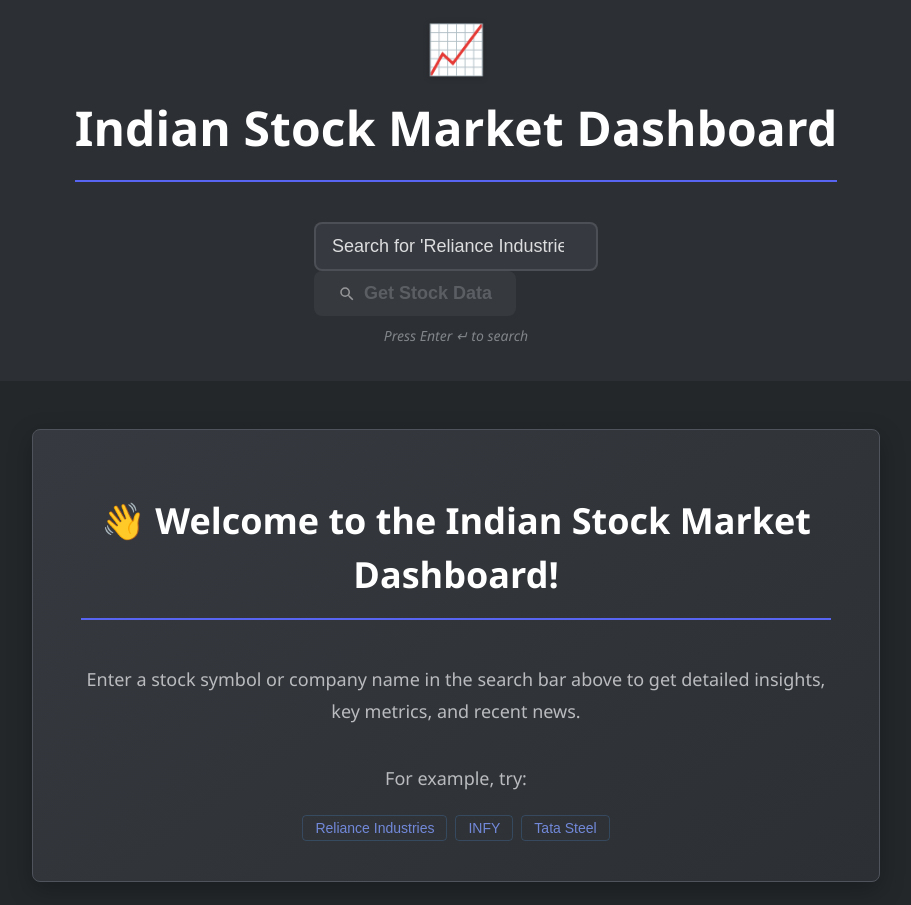
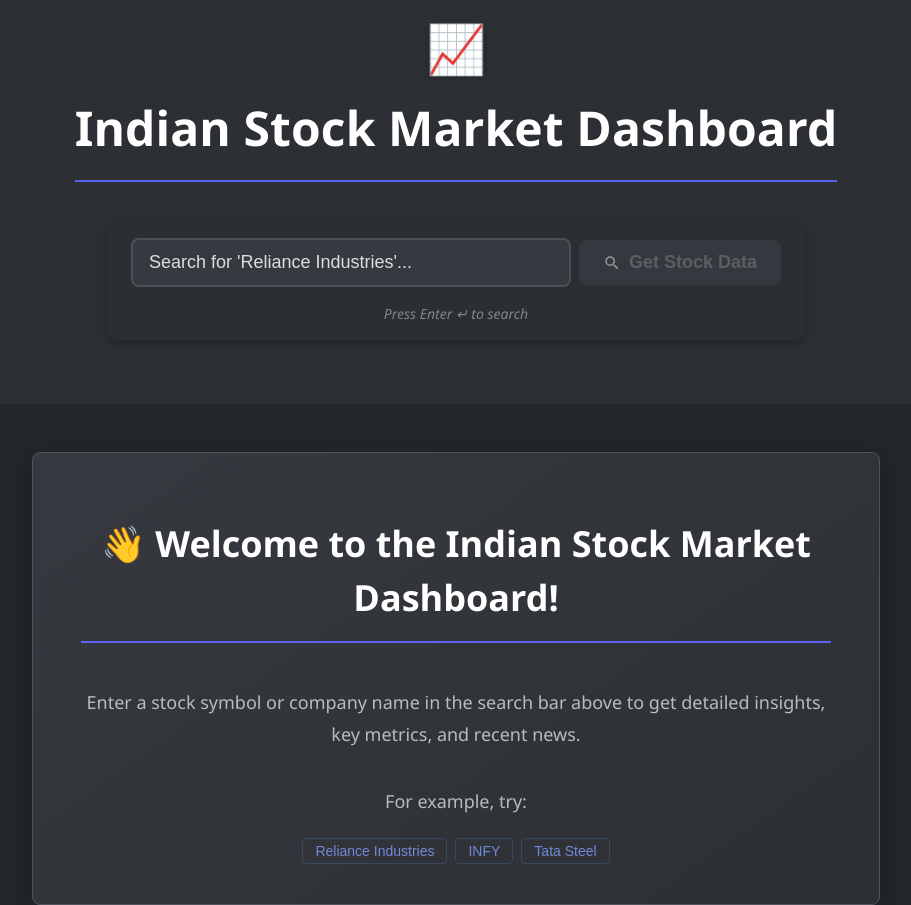
Before and after one commit to Sudeepdesai007/stock_market_nse_project, a React (Create React App) app in the folder stock_market_dashboard/client/: page / in a window 1280 px wide. Shown: the whole page, without its empty margins (184-1095 px from the left). Before the commit the page ends 882 px from the top, so only its background shows below. Built offline with nearby package versions, Linux system fonts and the light colour scheme.

Commit message:
Fix: Search suggestions fixes reverted

```diff
--- a/stock_market_dashboard/client/src/components/StockSearchForm/StockSearchForm.js
+++ b/stock_market_dashboard/client/src/components/StockSearchForm/StockSearchForm.js
@@ -214,31 +214,7 @@
     onSubmit(suggestion.symbol.trim());
   }, [onSymbolChange, onSubmit]);
 
-  const handleSubmitInternal = (event) => {
-    if (event) event.preventDefault(); // Prevent default form submission
-    setShowSuggestions(false);
-    setActiveSuggestionIndex(-1);
-    // Check if there's an active suggestion to submit, otherwise submit current input value
-    if (activeSuggestionIndex >= 0 && activeSuggestionIndex < suggestions.length) {
-      const selectedSymbol = suggestions[activeSuggestionIndex].symbol.trim();
-      onSymbolChange(selectedSymbol); // Update input field with selected symbol
-      onSubmit(selectedSymbol);
-    } else {
-      onSubmit(symbol.trim()); // Submit the current value in the input field
-    }
-  };
-
   const handleKeyDown = (event) => {
-    if (event.key === 'Enter') {
-      // If a suggestion is active, the existing logic handles it.
-      // If no suggestion is active, we submit the form with the current input.
-      if (activeSuggestionIndex === -1) {
-        event.preventDefault(); // Prevent default form submission if not handled by suggestion selection
-        handleSubmitInternal(); // Call the internal submit handler
-        return; // Exit early as we've handled the Enter key
-      }
-    }
-
     if (!showSuggestions || suggestions.length === 0) {
       // If suggestions are not shown or empty, but Escape is pressed, clear input
       if (event.key === 'Escape') {
@@ -260,15 +236,14 @@
         prevIndex > 0 ? prevIndex - 1 : suggestions.length - 1
       );
     } else if (event.key === 'Enter') {
-      // This part now only runs if a suggestion IS active due to the check above
       if (activeSuggestionIndex >= 0 && activeSuggestionIndex < suggestions.length) {
         event.preventDefault();
         const selectedSymbol = suggestions[activeSuggestionIndex].symbol.trim();
         onSymbolChange(selectedSymbol);
-        onSubmit(selectedSymbol); // This can also call handleSubmitInternal if we want to centralize
+        onSubmit(selectedSymbol);
         setShowSuggestions(false);
         setActiveSuggestionIndex(-1);
-        // No return here, allow other keydown logic if necessary, though Enter usually means action is done.
+        return;
       }
     } else if (event.key === 'Escape') {
       event.preventDefault();
@@ -320,11 +295,12 @@
 
   return (
     <form
-      ref={formRef}
-      className={`search-form ${loading ? 'loading' : ''} ${showSuggestions ? 'suggestions-active' : ''}`}
-      onSubmit={handleSubmitInternal} // Use the new internal submit handler
-      role="search"
-      aria-label="Search for a stock"
+      onSubmit={(e) => {
+        e.preventDefault();
+        onSubmit(e);
+      }}
+      className={`stock-form ${showSuggestions && suggestions.length > 0 ? 'suggestions-are-active' : ''}`}
+      ref={formRef} // Changed from wrapperRef
     >
       <div className="stock-input-wrapper">
         <input
```
